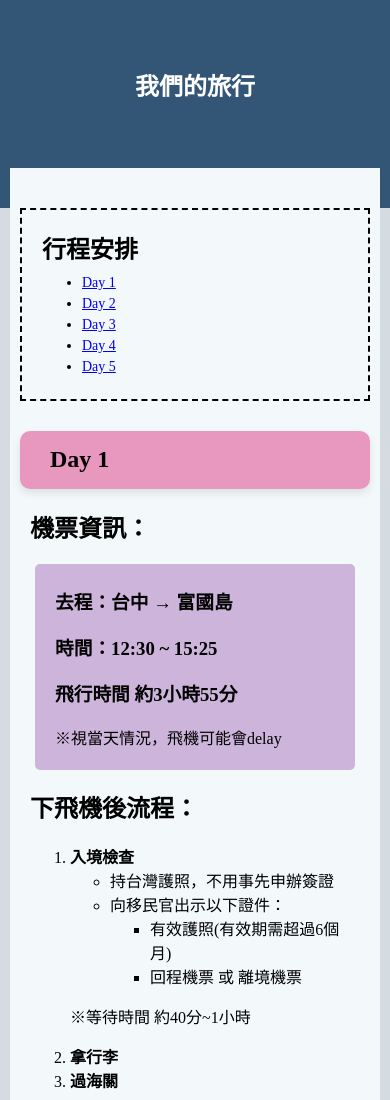
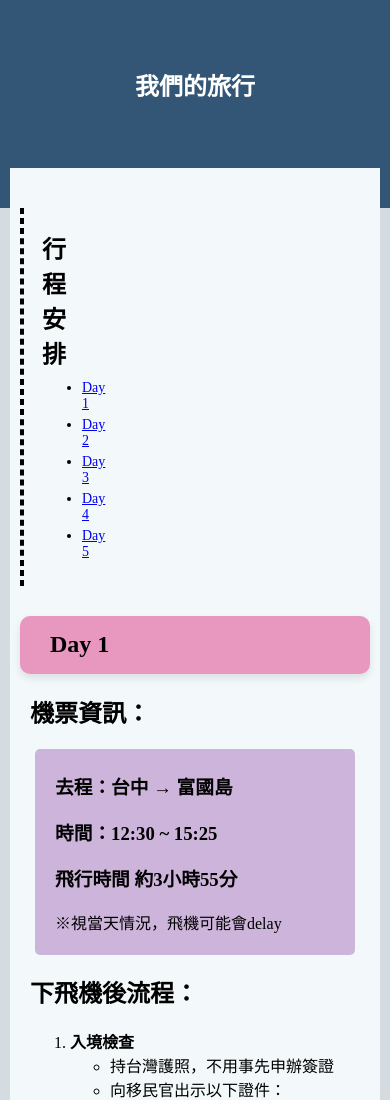
Before and after one commit to Angela0405/my-website, a plain HTML site: page index.html in a window 390 px wide. Shown: the top 1100 px of the page. Drawn offline with Linux system fonts and the light colour scheme.

Commit message:
Update style.css

```diff
--- a/style.css
+++ b/style.css
@@ -90,10 +90,6 @@ body{
         padding: 15px;
     }
 
-    .daily {
-        margin-right: 0;
-    }
-
     .daily ul {
         font-size: 16px;
     }
```
